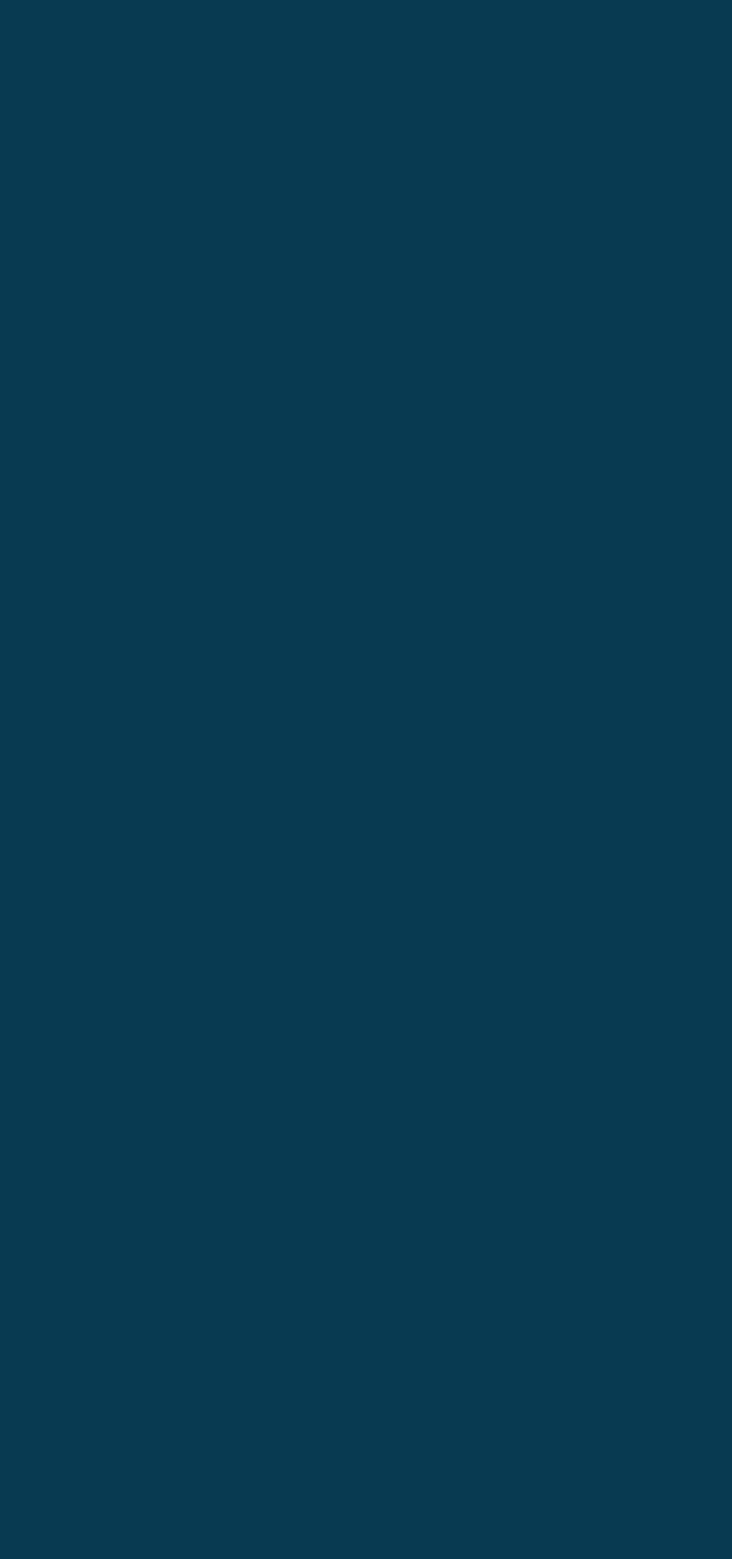
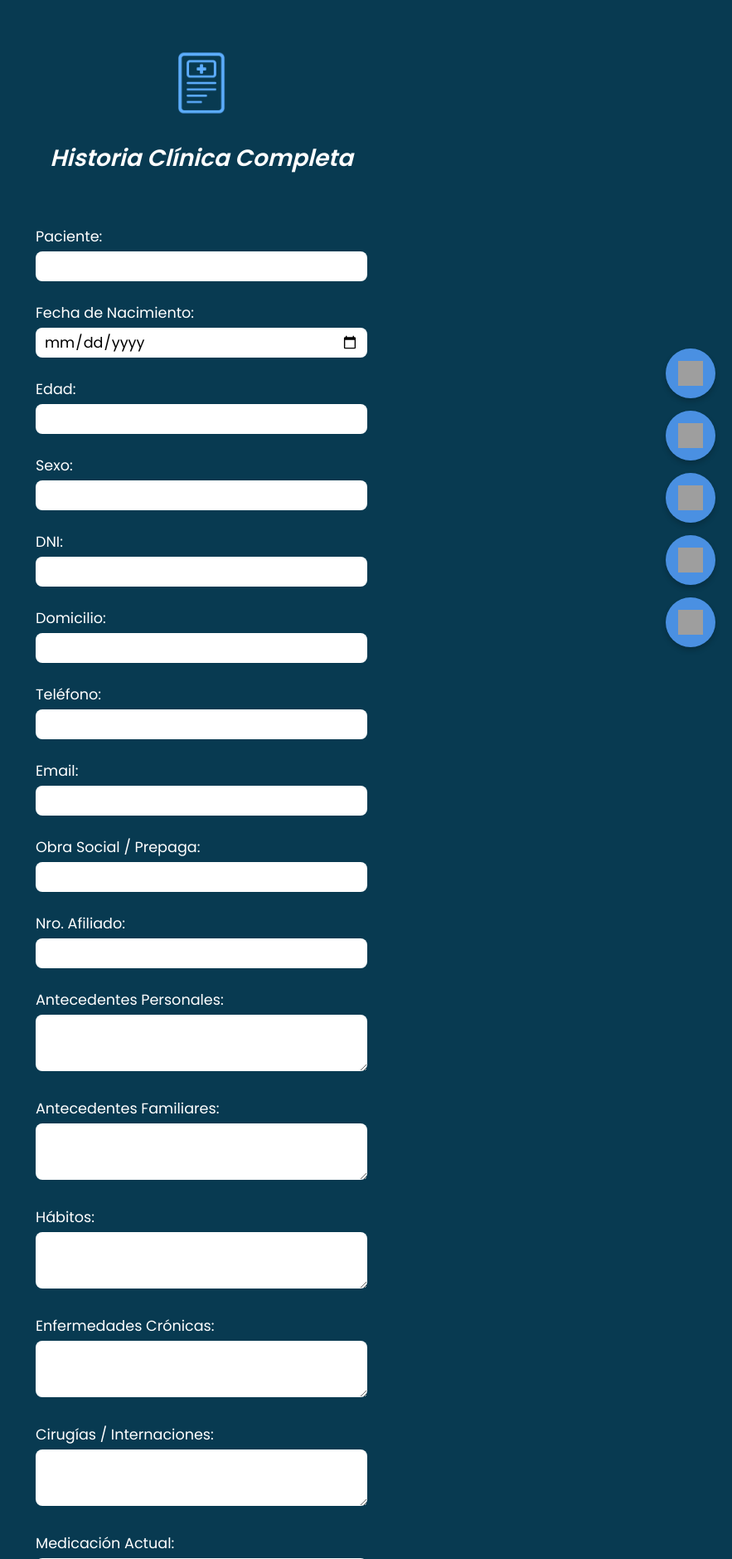
Before and after one commit to medsysbot/medisys-app-frontend, a FastAPI app: page /historia-completa in a window 1280 px wide. Before the commit the part shown is empty. Shown: the top 1879 px of the page at 83% size, without its empty margins (397-1280 px from the left). Before the commit the page ends 800 px from the top, so only its background shows below. Run offline with FastAPI, Linux system fonts and the light colour scheme; grey boxes are pictures that could not be loaded.

Commit message:
Update historia-completa.html

```diff
--- a/templates/historia-completa.html
+++ b/templates/historia-completa.html
@@ -8,8 +8,150 @@
   <link href="https://fonts.googleapis.com/css2?family=Poppins:ital,wght@0,400;0,600&display=swap" rel="stylesheet">
   <script src="/static/js/voz-a-formulario-historia-completa.js" defer></script>
   <script src="/static/js/guardar_historia_completa.js" defer></script>
+  <style>
+    .formulario {
+      display: flex;
+      flex-direction: column;
+      gap: 20px;
+      max-width: 700px;
+      margin: 0 auto;
+      padding: 20px;
+      align-items: center;
+    }
+
+    .etiqueta-campo {
+      width: 100%;
+      max-width: 400px;
+    }
+
+    .etiqueta-campo span {
+      display: block;
+      font-weight: 400;
+      font-size: 17.6px;
+      margin-bottom: 5px;
+      font-family: 'Poppins', sans-serif;
+    }
+
+    .etiqueta-campo input,
+    .etiqueta-campo textarea {
+      width: 100%;
+      padding: 8px 10px;
+      border-radius: 8px;
+      border: none;
+      font-family: 'Poppins', sans-serif;
+      font-size: 17.6px;
+      color: black;
+      box-sizing: border-box;
+    }
+
+    .etiqueta-campo textarea {
+      resize: vertical;
+    }
+
+    .etiqueta-campo input[type="file"] {
+      background-color: white;
+      padding: 6px;
+      height: auto;
+    }
+
+    .visor-pdf {
+      margin-top: 40px;
+      text-align: center;
+    }
+
+    .visor-pdf iframe {
+      width: 90%;
+      height: 500px;
+      border: 2px solid #09394f;
+      border-radius: 10px;
+    }
+
+    .botones-flotantes {
+      position: fixed;
+      right: 20px;
+      bottom: 20px;
+      display: flex;
+      flex-direction: column;
+      gap: 15px;
+      z-index: 1000;
+    }
+
+    .botones-flotantes button {
+      background-color: #4A90E2;
+      border: none;
+      border-radius: 50%;
+      width: 60px;
+      height: 60px;
+      display: flex;
+      align-items: center;
+      justify-content: center;
+    }
+
+    .botones-flotantes img {
+      width: 30px;
+      height: 30px;
+    }
+  </style>
 </head>
 <body>
-<!-- El resto del contenido HTML permanece igual -->
+  <header>
+    <img src="/static/icons/icono-historia-clinica-completa.png" alt="Icono Historia Clínica" class="logo-grande" style="width: 120px; margin-top: 20px;" />
+    <h2 style="text-align: center; font-style: italic; font-weight: 600; font-size: 28px; color: white; margin-top: 10px;">
+      Historia Clínica Completa
+    </h2>
+  </header>
+
+  <main>
+    <form class="formulario" id="form-historia" enctype="multipart/form-data">
+      <label class="etiqueta-campo"><span>Paciente:</span><input type="text" id="paciente" required></label>
+      <label class="etiqueta-campo"><span>Fecha de Nacimiento:</span><input type="date" id="fecha_nacimiento" required></label>
+      <label class="etiqueta-campo"><span>Edad:</span><input type="text" id="edad" required></label>
+      <label class="etiqueta-campo"><span>Sexo:</span><input type="text" id="sexo" required></label>
+      <label class="etiqueta-campo"><span>DNI:</span><input type="text" id="dni" required></label>
+      <label class="etiqueta-campo"><span>Domicilio:</span><input type="text" id="domicilio" required></label>
+      <label class="etiqueta-campo"><span>Teléfono:</span><input type="text" id="telefono" required></label>
+      <label class="etiqueta-campo"><span>Email:</span><input type="email" id="email" required></label>
+      <label class="etiqueta-campo"><span>Obra Social / Prepaga:</span><input type="text" id="obra_social" required></label>
+      <label class="etiqueta-campo"><span>Nro. Afiliado:</span><input type="text" id="nro_afiliado" required></label>
+      <label class="etiqueta-campo"><span>Antecedentes Personales:</span><textarea id="antecedentes_personales" rows="2"></textarea></label>
+      <label class="etiqueta-campo"><span>Antecedentes Familiares:</span><textarea id="antecedentes_familiares" rows="2"></textarea></label>
+      <label class="etiqueta-campo"><span>Hábitos:</span><textarea id="habitos" rows="2"></textarea></label>
+      <label class="etiqueta-campo"><span>Enfermedades Crónicas:</span><textarea id="cronicas" rows="2"></textarea></label>
+      <label class="etiqueta-campo"><span>Cirugías / Internaciones:</span><textarea id="cirugias" rows="2"></textarea></label>
+      <label class="etiqueta-campo"><span>Medicación Actual:</span><textarea id="medicacion" rows="2"></textarea></label>
+      <label class="etiqueta-campo"><span>Estudios Complementarios:</span><textarea id="estudios" rows="2"></textarea></label>
+      <label class="etiqueta-campo"><span>Motivo de Consulta:</span><textarea id="motivo" rows="2" required></textarea></label>
+      <label class="etiqueta-campo"><span>Diagnóstico:</span><textarea id="diagnostico" rows="2" required></textarea></label>
+      <label class="etiqueta-campo"><span>Tratamiento:</span><textarea id="tratamiento" rows="2"></textarea></label>
+      <label class="etiqueta-campo"><span>Instrucciones:</span><textarea id="instrucciones" rows="2"></textarea></label>
+      <label class="etiqueta-campo"><span>Próxima Consulta:</span><input type="date" id="proxima_consulta"></label>
+      <label class="etiqueta-campo"><span>Profesional:</span><input type="text" id="profesional" required></label>
+      <label class="etiqueta-campo"><span>Firma Digital:</span><input type="file" id="firma" accept="image/*" required></label>
+      <label class="etiqueta-campo"><span>Sello Digital:</span><input type="file" id="sello" accept="image/*" required></label>
+    </form>
+
+    <div class="visor-pdf">
+      <h3>Vista previa del documento generado:</h3>
+      <iframe src="/static/doc/historia-clinica-completa-generada.pdf" type="application/pdf"></iframe>
+    </div>
+  </main>
+
+  <div class="botones-flotantes">
+    <button type="button" onclick="iniciarReconocimiento()" title="Dictado por voz">
+      <img src="/static/icons/microfono.png" alt="Micrófono" />
+    </button>
+    <button type="button" onclick="guardarPDF()" title="Guardar">
+      <img src="/static/icons/guardar.png" alt="Guardar" />
+    </button>
+    <button type="submit" form="form-historia" title="Enviar">
+      <img src="/static/icons/enviar.png" alt="Enviar" />
+    </button>
+    <button type="button" onclick="window.print()" title="Imprimir">
+      <img src="/static/icons/imprimir.png" alt="Imprimir" />
+    </button>
+    <button type="button" onclick="document.getElementById('form-historia').reset()" title="Borrar">
+      <img src="/static/icons/borrar.png" alt="Borrar" />
+    </button>
+  </div>
 </body>
 </html>
```
